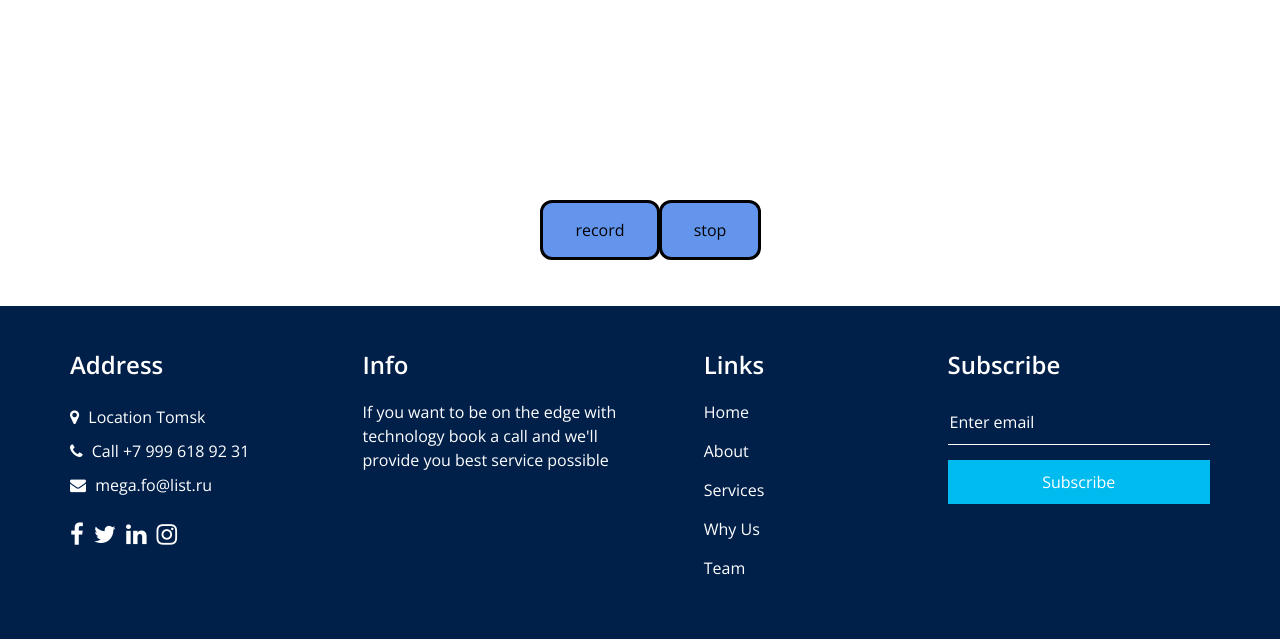
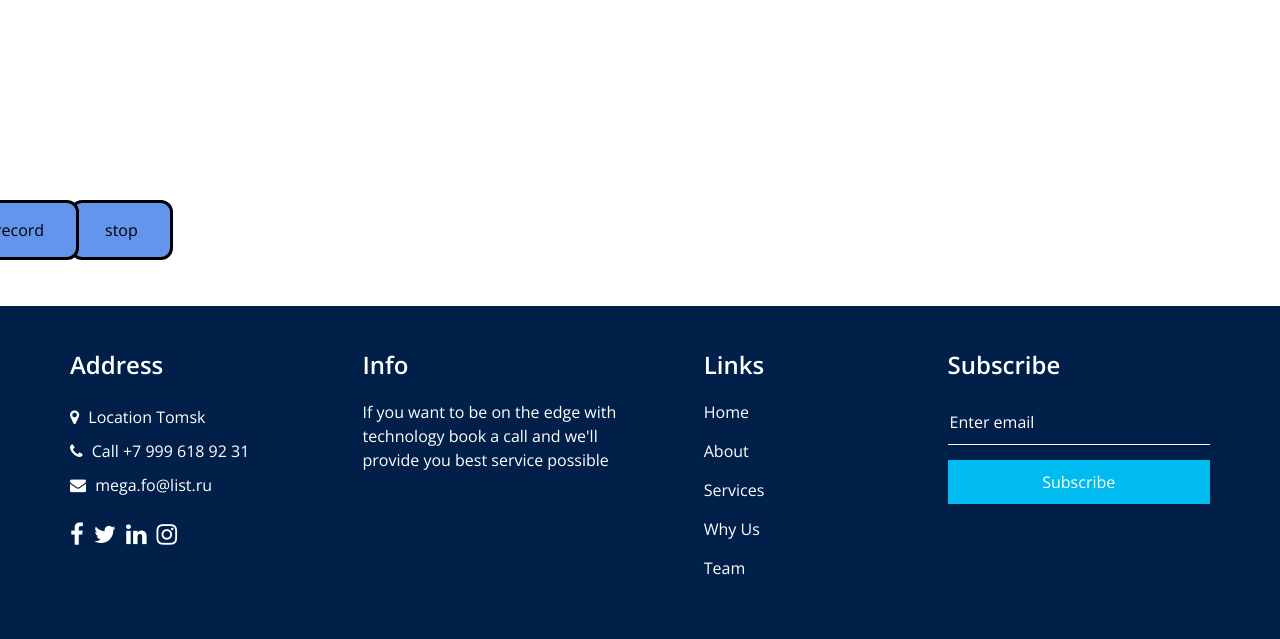
Before and after one commit to Roman12322/DoubleCheck, a Django app: template main/templates/main/main.html in a window 1280 px wide; the page is wider, and only the part inside the window is pictured. Shown: the part 235-874 px from the top of that part. Run offline with Django 3.2, Linux system fonts and the light colour scheme; the template is opened without the code that fills it, so the values that code supplies are empty; some libraries are stand-ins or nearby versions.

Commit message:
trying to fix .css v13

```diff
--- a/static/main/css/style.css
+++ b/static/main/css/style.css
@@ -628,7 +628,6 @@ a:focus {
 #post-form > div {
   display: flex;
   justify-content: center;
-  width: 100%;
 }
 
 .stop-button {
@@ -644,7 +643,6 @@ a:focus {
   flex-direction: column;
   align-items: center;
   justify-content: center;
-  width: 100%;
 }
 
 .try-button {
```
